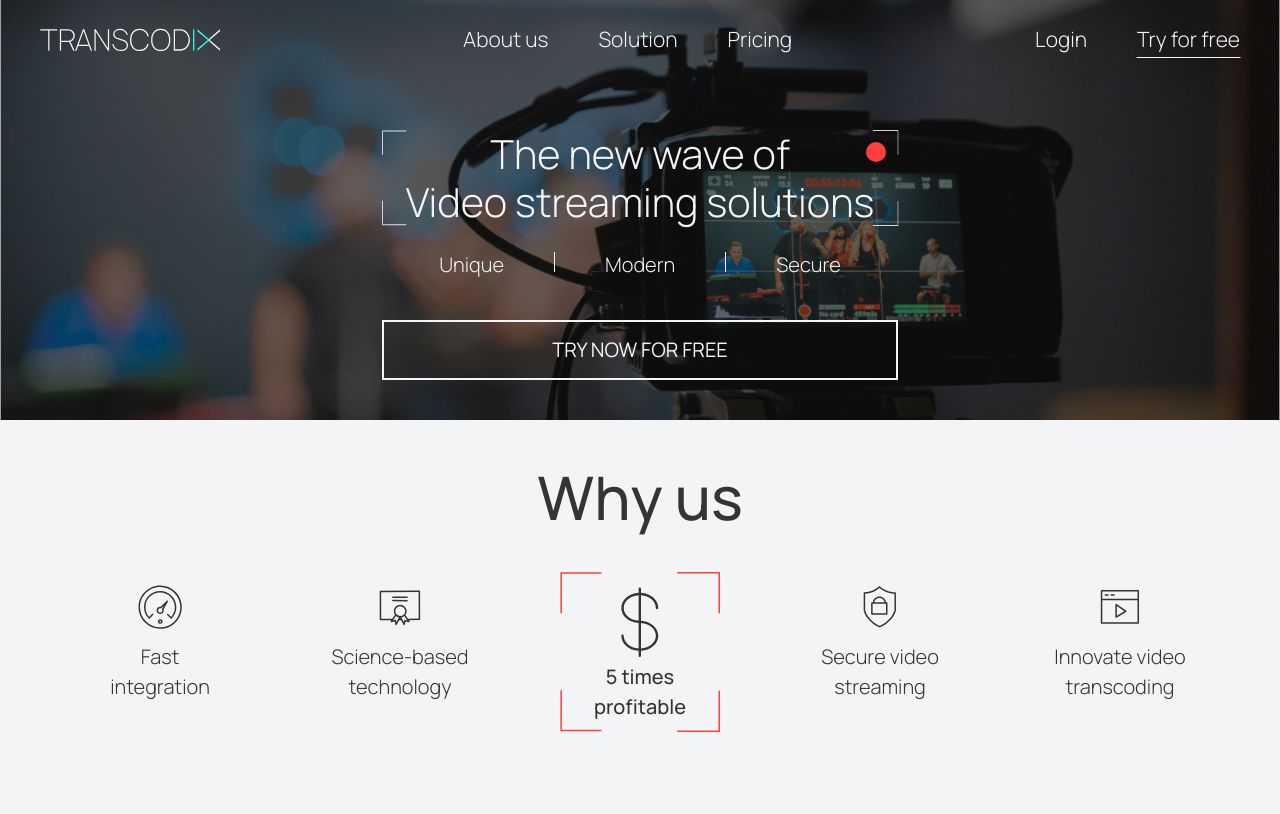
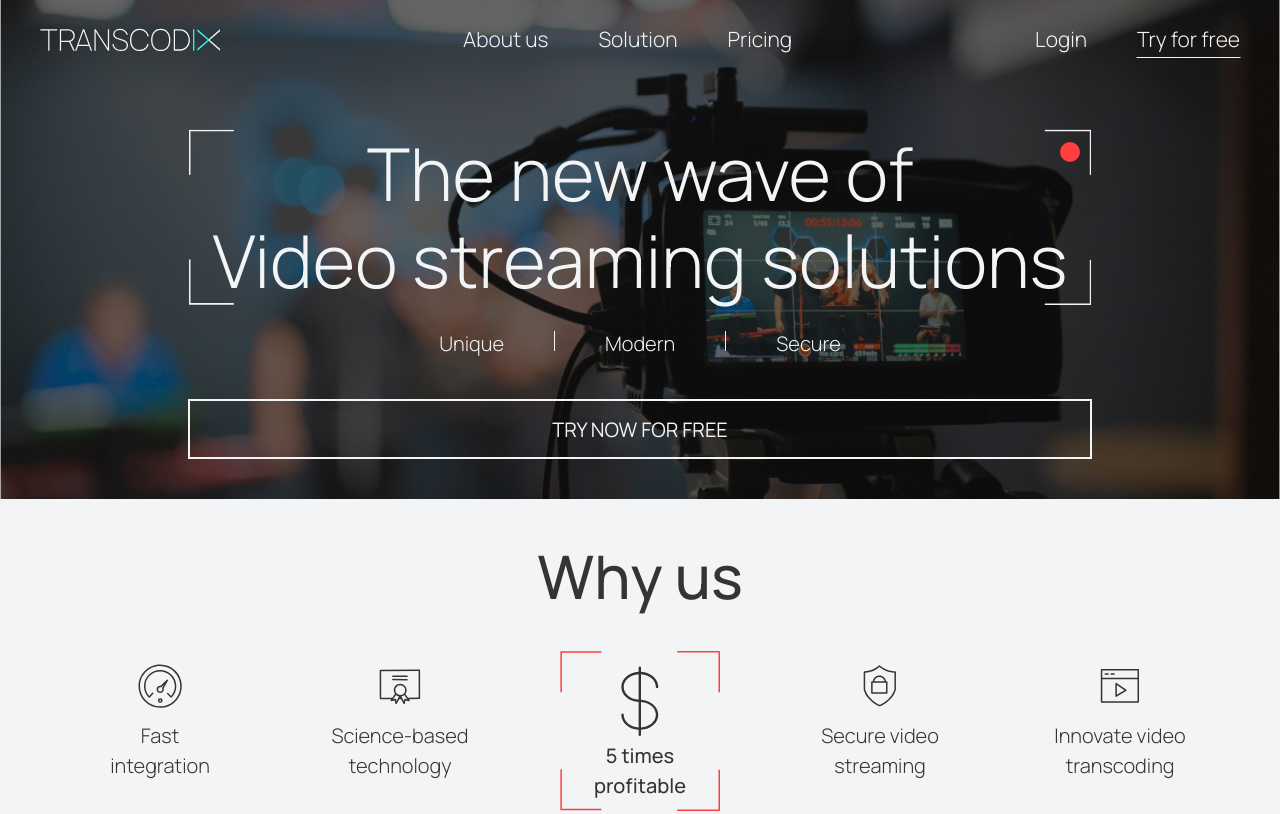
Before and after one commit to aau8/transcodix, a website with bundled scripts: page src/main.html in a window 1280 px wide. Shown: the top 814 px of the page. Built offline with nearby package versions, Linux system fonts and the light colour scheme; files whose address does not match are found by name.

Commit message:
расстянул главный экран на главной странице на всю ширину

```diff
--- a/gulp/version.json
+++ b/gulp/version.json
@@ -1,3 +1,3 @@
 {
-    "main": "20220714190652"
+    "main": "20220714211527"
 }
--- a/src/js/index.js
+++ b/src/js/index.js
@@ -1,5 +1,14 @@
 import { removeAllClasses, bodyLock, bodyUnlock } from "./utils/functions.js"
 import DismalModules, { acc } from "./utils/modules.js"
+
+// Задаем главному экрану главной страницы минимальную высоту
+window.addEventListener('load', e => {
+	const firstScreen = document.querySelector('.main-first-screen')
+	const main = firstScreen.querySelector('.main')
+	const whyUs = firstScreen.querySelector('.why-us')
+
+	firstScreen.style.minHeight = main.clientHeight + whyUs.clientHeight + 'px'
+})
 
 // Аккордеон
 // const accordions = new DismalModules.Accordions()
--- a/src/scss/sections/main.scss
+++ b/src/scss/sections/main.scss
@@ -1,6 +1,8 @@
 .main-first-screen {
-	min-height: 100%;
-	// height: 100vh;
+	// min-height: 100vh;
+	height: 100vh;
+	display: flex;
+	flex-direction: column;
 	// min-height: 100vh;
 	// background: $light;
 }
@@ -8,6 +10,7 @@
 .main {
 	position: relative;
 	width: 100%;
+	height: 100%;
 	// min-height: 700px;
 	// min-height: 100vh;
 	display: flex;
@@ -29,6 +32,7 @@
 	padding-bottom: 50px;
 	// margin: auto 0;
 
+	margin: auto;
 	padding: 50px 0 40px;
 
 	// @media (max-width: 900px) {
@@ -45,6 +49,10 @@
 
     font-size: 40px;
     line-height: 1.2;
+
+	@media (min-height: 800px) {
+		font-size: 73px;
+	}
 
 	@media (max-width: $laptop) {
 		font-size: 60px;
@@ -121,6 +129,10 @@
 		}
 	}
 
+	@media (min-height: 850px) {
+		font-size: 28px;
+	}
+
 	@media (max-width: 900px) {
 		font-size: 24px;
 	}
@@ -141,4 +153,9 @@
 	height: 60px;
 	font-size: 20px;
 	margin-top: 40px;
+
+	@media (min-height: 900px) {
+		height: 80px;
+		font-size: 24px;
+	}
 }
--- a/src/scss/style.scss
+++ b/src/scss/style.scss
@@ -65,6 +65,7 @@ $tr: .3s;
 @import "./reset";
 
 body {
+	background: $light;
 
     ._lock & {
         overflow: hidden;
```
Also changed, not shown: dist/about.html, dist/cdn.html, dist/css/style.css, dist/css/style.min.css, dist/index.html, dist/js/bundle.min.js, dist/main.html, dist/transcoding.html.
